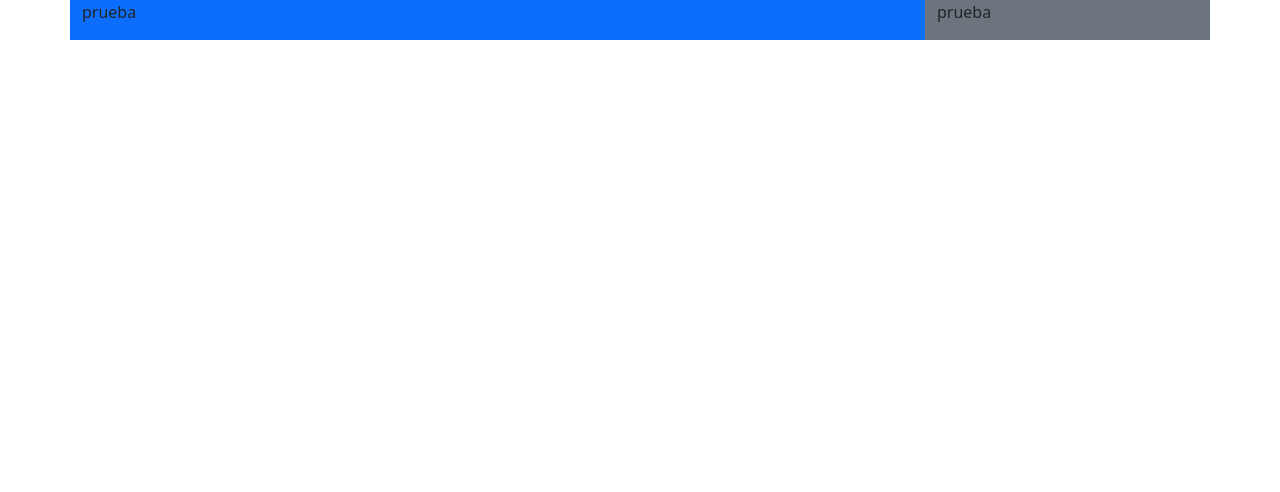
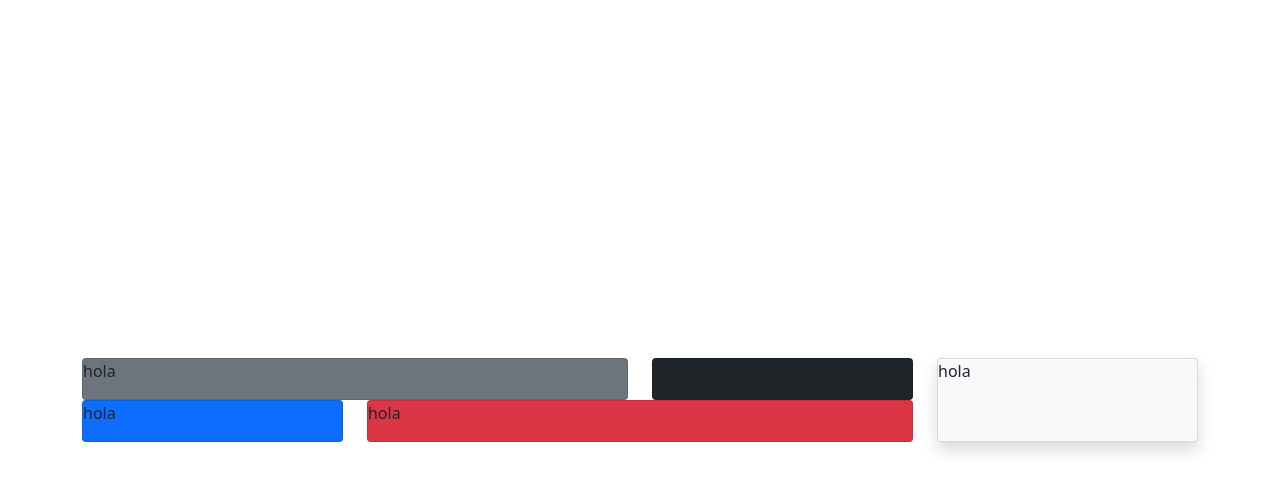
Before and after one commit to johanramirez91/PracticaBootstrap, a website: page index.html in a window 1280 px wide. Drawn offline with nearby package versions, Linux system fonts and the light colour scheme.

Commit message:
[added] cards aligned

```diff
--- a/index.html
+++ b/index.html
@@ -1,9 +1,9 @@
 <!DOCTYPE html>
 <html lang="en">
-<head>
-    <meta charset="UTF-8">
-    <meta http-equiv="X-UA-Compatible" content="IE=edge">
-    <meta name="viewport" content="width=device-width, initial-scale=1.0">
+  <head>
+    <meta charset="UTF-8" />
+    <meta http-equiv="X-UA-Compatible" content="IE=edge" />
+    <meta name="viewport" content="width=device-width, initial-scale=1.0" />
     <title>Bootstrap Johan</title>
     <link
       href="https://cdn.jsdelivr.net/npm/bootstrap@5.0.0-beta1/dist/css/bootstrap.min.css"
@@ -11,17 +11,42 @@
       integrity="sha384-giJF6kkoqNQ00vy+HMDP7azOuL0xtbfIcaT9wjKHr8RbDVddVHyTfAAsrekwKmP1"
       crossorigin="anonymous"
     />
-</head>
-<body>
-    <div class="container">
+  </head>
+  <body>
+    <main class="d-flex justify-content-center align-items-center vh-100">
+      <section class="container">
         <div class="row">
-            <div class="col-12 col-lg-9 bg-primary">
-                <p>prueba</p>
+          <div class="col-12 col-lg-9 h-100">
+            <div class="row">
+              <div class="col-12 col-lg-8">
+                <div class="card bg-secondary">
+                  <p>hola</p>
+                </div>
+              </div>
+              <div class="col-12 col-lg-4">
+                <div class="card bg-dark">
+                  <p>hola</p>
+                </div>
+              </div>
+              <div class="col-12 col-lg-4">
+                <div class="card bg-primary">
+                  <p>hola</p>
+                </div>
+              </div>
+              <div class="col-12 col-lg-8">
+                <div class="card bg-danger">
+                  <p>hola</p>
+                </div>
+              </div>
             </div>
-            <div class="col-12 col-lg-3 bg-secondary">
-                <p>prueba</p>
+          </div>
+          <div class="col-12 col-lg-3">
+            <div class="card bg-light shadow h-100">
+              <p>hola</p>
             </div>
+          </div>
         </div>
-    </div>
-</body>
+      </section>
+    </main>
+  </body>
 </html>
```
Also changed, not shown: 1 other file.
